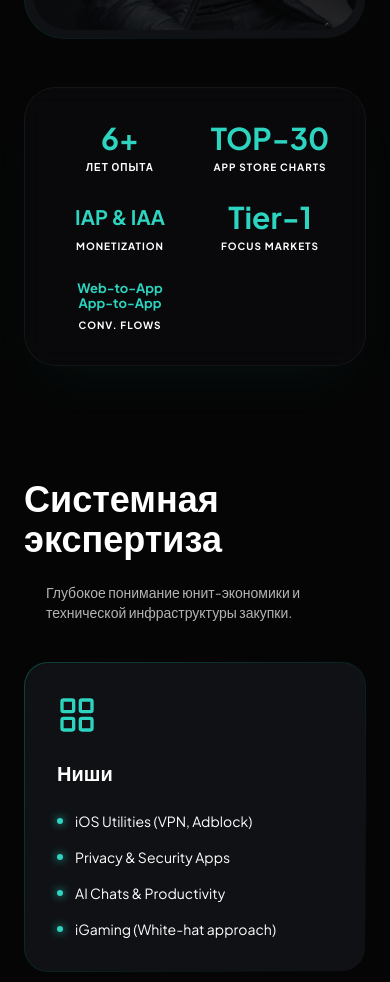
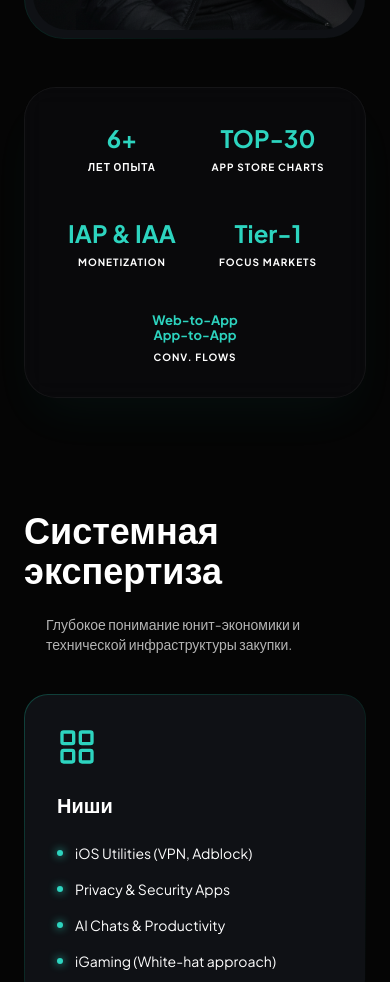
Before and after one commit to mediabuyer529-cpu/my-site, a plain HTML site: page index.html in a window 390 px wide. Shown: the part 1095-2077 px from the top of the page. Drawn offline with nearby package versions, Linux system fonts and the light colour scheme.

Commit message:
Update index.html
Stats Bar + Footer

```diff
--- a/index.html
+++ b/index.html
@@ -254,37 +254,44 @@
     <!-- 2. Stats Bar -->
     <section class="py-12 px-6">
         <div class="max-w-7xl mx-auto glass rounded-[2rem] p-8 md:p-10 shadow-2xl shadow-[#2dd4bf]/5">
-        <div class="grid grid-cols-2 md:flex md:justify-between gap-6 md:gap-0 text-center md:text-left">
+            <!-- Увеличено с max-w-4xl до max-w-6xl для большего расстояния между блоками -->
+            <div class="max-w-6xl mx-auto">
+                <div class="grid grid-cols-2 md:flex md:justify-between gap-y-10 gap-x-4 md:gap-0 text-center md:text-left md:px-4">
 
+                    <!-- Item 1 -->
                     <div class="space-y-1">
                         <div class="h-[36px] flex items-center justify-center md:justify-start">
-                    <p class="text-[#2dd4bf] text-3xl font-bold">6+</p>
+                            <p class="text-[#2dd4bf] text-2xl md:text-3xl font-bold">6+</p>
                         </div>
                         <p class="text-white text-[10px] font-bold uppercase tracking-widest" data-i18n="stat_experience">Лет опыта</p>
                     </div>
 
+                    <!-- Item 2 -->
                     <div class="space-y-1">
                         <div class="h-[36px] flex items-center justify-center md:justify-start">
-                    <p class="text-[#2dd4bf] text-3xl font-bold font-nowrap">TOP-30</p>
+                            <p class="text-[#2dd4bf] text-2xl md:text-3xl font-bold whitespace-nowrap">TOP-30</p>
                         </div>
                         <p class="text-white text-[10px] font-bold uppercase tracking-widest" data-i18n="stat_spend">App Store Charts</p>
                     </div>
 
+                    <!-- Item 3 -->
                     <div class="space-y-1">
                         <div class="h-[36px] flex items-center justify-center md:justify-start">
-                    <p class="text-[#2dd4bf] text-xl md:text-2xl font-bold leading-none">IAP & IAA</p>
+                            <p class="text-[#2dd4bf] text-2xl md:text-3xl font-bold leading-none">IAP & IAA</p>
                         </div>
                         <p class="text-white text-[10px] font-bold uppercase tracking-widest text-nowrap" data-i18n="stat_monetization">Monetization</p>
                     </div>
 
+                    <!-- Item 4 -->
                     <div class="space-y-1">
                         <div class="h-[36px] flex items-center justify-center md:justify-start">
-                    <p class="text-[#2dd4bf] text-3xl font-bold">Tier-1</p>
+                            <p class="text-[#2dd4bf] text-2xl md:text-3xl font-bold">Tier-1</p>
                         </div>
                         <p class="text-white text-[10px] font-bold uppercase tracking-widest text-nowrap" data-i18n="stat_markets">Focus Markets</p>
                     </div>
 
-            <div class="space-y-1">
+                    <!-- Item 5 -->
+                    <div class="space-y-1 col-span-2 md:col-span-1">
                         <div class="h-[36px] flex flex-col justify-center items-center md:items-start">
                             <p class="text-[#2dd4bf] text-[13px] md:text-[15px] font-bold leading-[1.1]">
                                 Web-to-App<br>App-to-App
@@ -293,6 +300,7 @@
                         <p class="text-white text-[10px] font-bold uppercase tracking-widest" data-i18n="stat_flows">Conv. Flows</p>
                     </div>
 
+                </div>
             </div>
         </div>
     </section>
@@ -371,10 +379,10 @@
     <!-- 6. Footer & CTA -->
     <footer class="py-20 px-6 border-t border-white/5 relative overflow-hidden">
         <div class="max-w-5xl mx-auto text-center relative z-10">
-            <h2 class="text-2xl md:text-4xl font-bold italic text-white mb-6 tracking-tight whitespace-nowrap" data-i18n="cta_title">
+            <h2 class="text-2xl md:text-4xl font-bold italic text-white mb-6 tracking-tight" data-i18n="cta_title">
                 Готовы масштабировать ваш продукт?
             </h2>
-            <p class="text-white/60 text-sm md:text-base font-medium mb-12 max-w-3xl mx-auto whitespace-nowrap" data-i18n="cta_subtitle">
+            <p class="text-white/60 text-sm md:text-base font-medium mb-12 max-w-3xl mx-auto" data-i18n="cta_subtitle">
                 Сейчас лучшее время чтобы обсудить стратегию и найти рычаги для кратного роста.
             </p>
 
```
Lines whose indentation alone changed are shown as unchanged.
